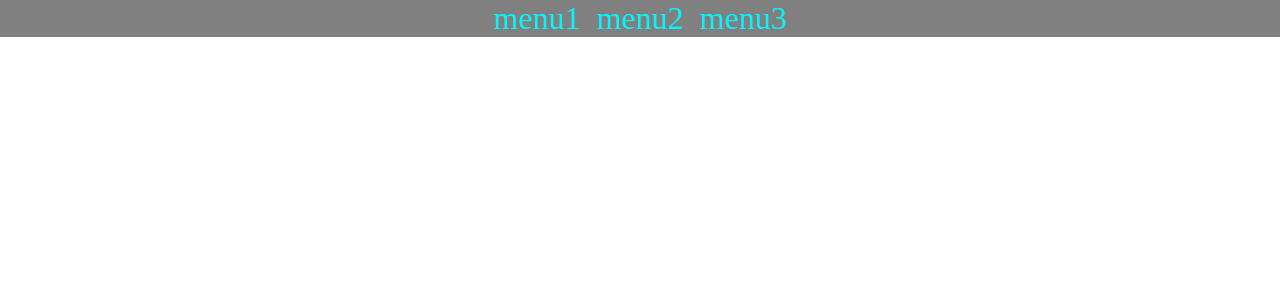
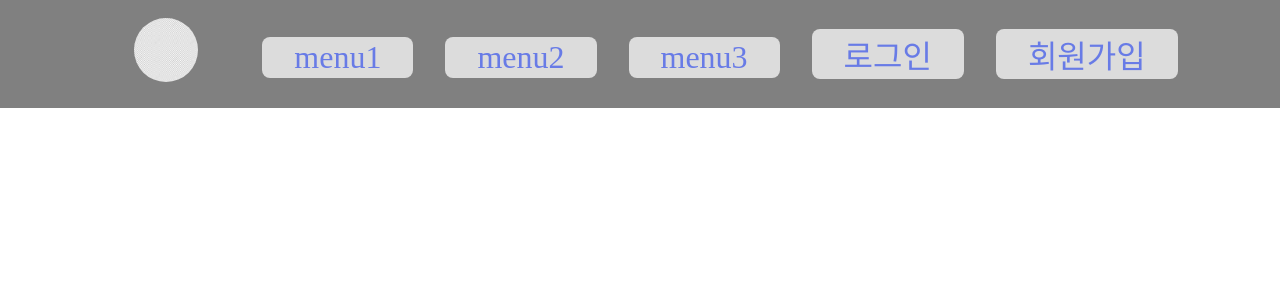
Before and after one commit to kimkiil/online-px, a React (Create React App) app in the folder online-px/: page / in a window 1280 px wide. Shown: the top 300 px of the page. Built offline with nearby package versions, Linux system fonts and the light colour scheme; the HTML template or start-up script is replaced by a standard one.

Commit message:
feature: nav-bar에 로그인,회원가입, 로고 추가

```diff
--- a/online-px/src/component/Nav.css
+++ /dev/null
@@ -1,25 +0,0 @@
-body, ul, li {
-    margin: 0;
-    padding: 0;
-    list-style: none;
-}
-
-nav {
-    background-color: gray;
-    color: rgb(0, 247, 255);
-}
-
-ul {
-    text-align: center;
-}
-
-li {
-    display: inline-block;
-}
-
-a {
-    color: inherit;
-    text-decoration: none;
-    font-size: 2rem; /* 반응형 폰트사이즈 꽤 괜찮은 듯 */
-    padding: 0.5rem;
-}
--- /dev/null
+++ b/online-px/src/component/nav-bar/JoinBtn.jsx
@@ -0,0 +1,7 @@
+export default function JoinBtn() {
+  return (
+    <li className="menu">
+      <a href="/join" className="join-btn">회원가입</a>
+    </li>
+  )
+}
--- /dev/null
+++ b/online-px/src/component/nav-bar/LoginBtn.jsx
@@ -0,0 +1,7 @@
+export default function Login() {
+  return (
+    <li className="menu">
+      <a href="/login" className="login-btn">로그인</a>
+    </li>
+  )
+}
--- /dev/null
+++ b/online-px/src/component/nav-bar/LogoBtn.jsx
@@ -0,0 +1,11 @@
+import "./logo.css";
+
+export default function LogoBtn() {
+  return (
+    <div className="logo">
+      <a href="/">
+        <img src="/image/pattern.jpg" alt="로고" />
+      </a>
+    </div>
+  );
+}
--- /dev/null
+++ b/online-px/src/component/nav-bar/Nav.css
@@ -0,0 +1,29 @@
+body, ul, li {
+  margin: 0;
+  padding: 0;
+  list-style: none;
+}
+
+nav {
+  background-color: gray;
+  color: rgb(104, 123, 230);
+  display: flex;
+  justify-content: center;
+  justify-items: stretch;
+  align-items: center;
+}
+
+.menu {
+  display: inline-block;
+  margin: 1rem;
+  border-radius: 0.5rem;
+  background-color: gainsboro;
+}
+
+a {
+  display: inline-block;
+  padding: 2px 2rem;
+  color: inherit;
+  text-decoration: none;
+  font-size: 2rem;
+}
--- a/online-px/src/component/Nav.jsx
+++ b/online-px/src/component/nav-bar/Nav.jsx
@@ -1,13 +1,19 @@
-import "../component/Nav.css";
+import "./Nav.css";
+import JoinBtn from "./JoinBtn";
+import Login from "./LoginBtn";
+import LogoBtn from "./LogoBtn";
 
 export default function Nav() {
   return (
   <>
     <nav className="menu-box">
+      <LogoBtn/>
       <ul className="menu-list">
         <li className="menu"><a href="#">menu1</a></li>
         <li className="menu"><a href="#">menu2</a></li>
         <li className="menu"><a href="#">menu3</a></li>
+        <Login/>
+        <JoinBtn/>
       </ul>
     </nav>
   </>
--- /dev/null
+++ b/online-px/src/component/nav-bar/logo.css
@@ -0,0 +1,14 @@
+.logo img {
+  width: 4rem;
+  height: 4rem;
+  padding: 1rem;
+  margin: 0;
+  border-radius: 50%;
+  display: inline-block;
+  pointer-events: all;
+}
+
+.logo {
+  padding: 0;
+  pointer-events: none;
+}
--- a/online-px/src/pages/MainPage.js
+++ b/online-px/src/pages/MainPage.js
@@ -1,4 +1,4 @@
-import Nav from "../component/Nav"
+import Nav from "../component/nav-bar/Nav"
 
 export default function MainPage() {
   return (
```
Also changed, not shown: online-px/public/image/pattern.jpg (added).
